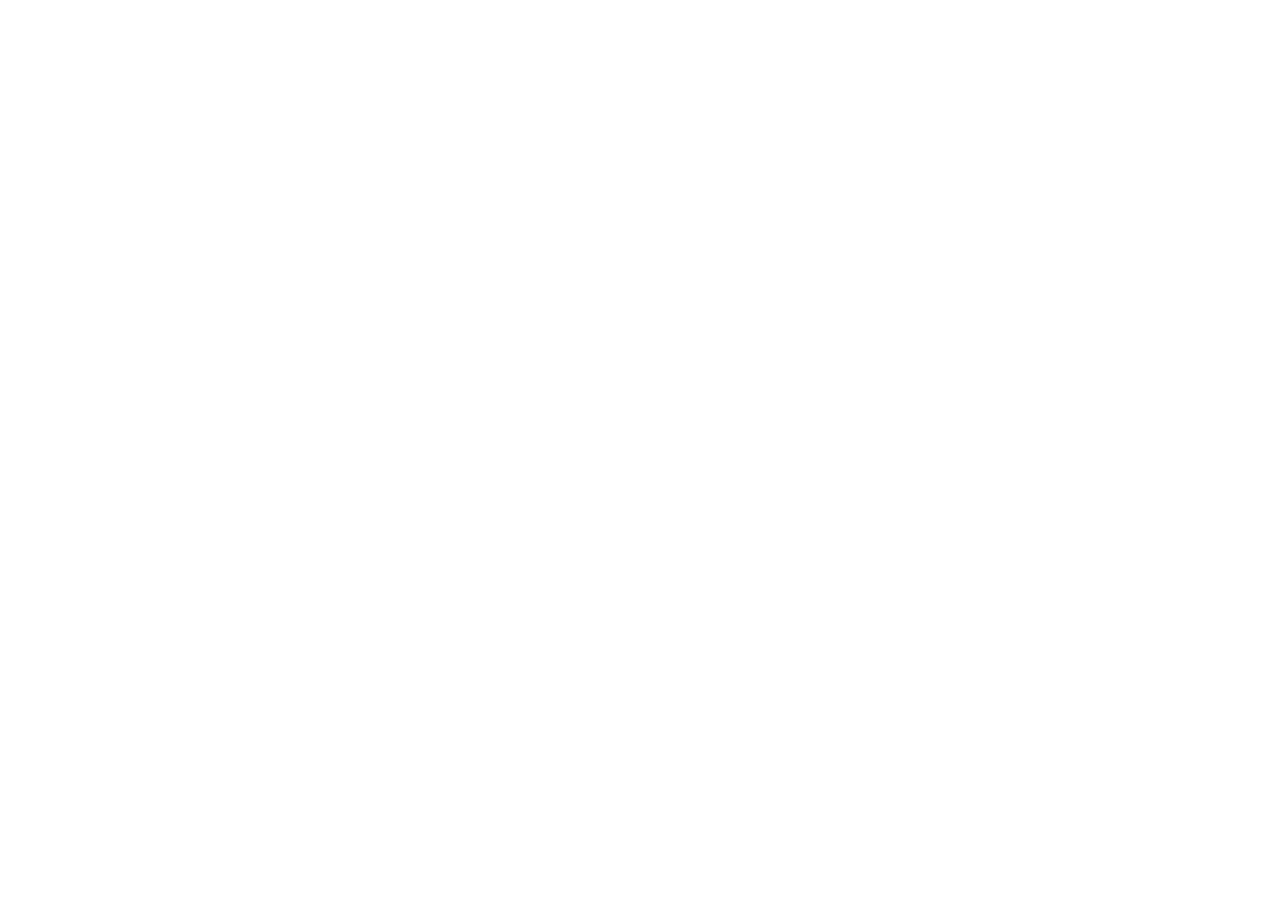
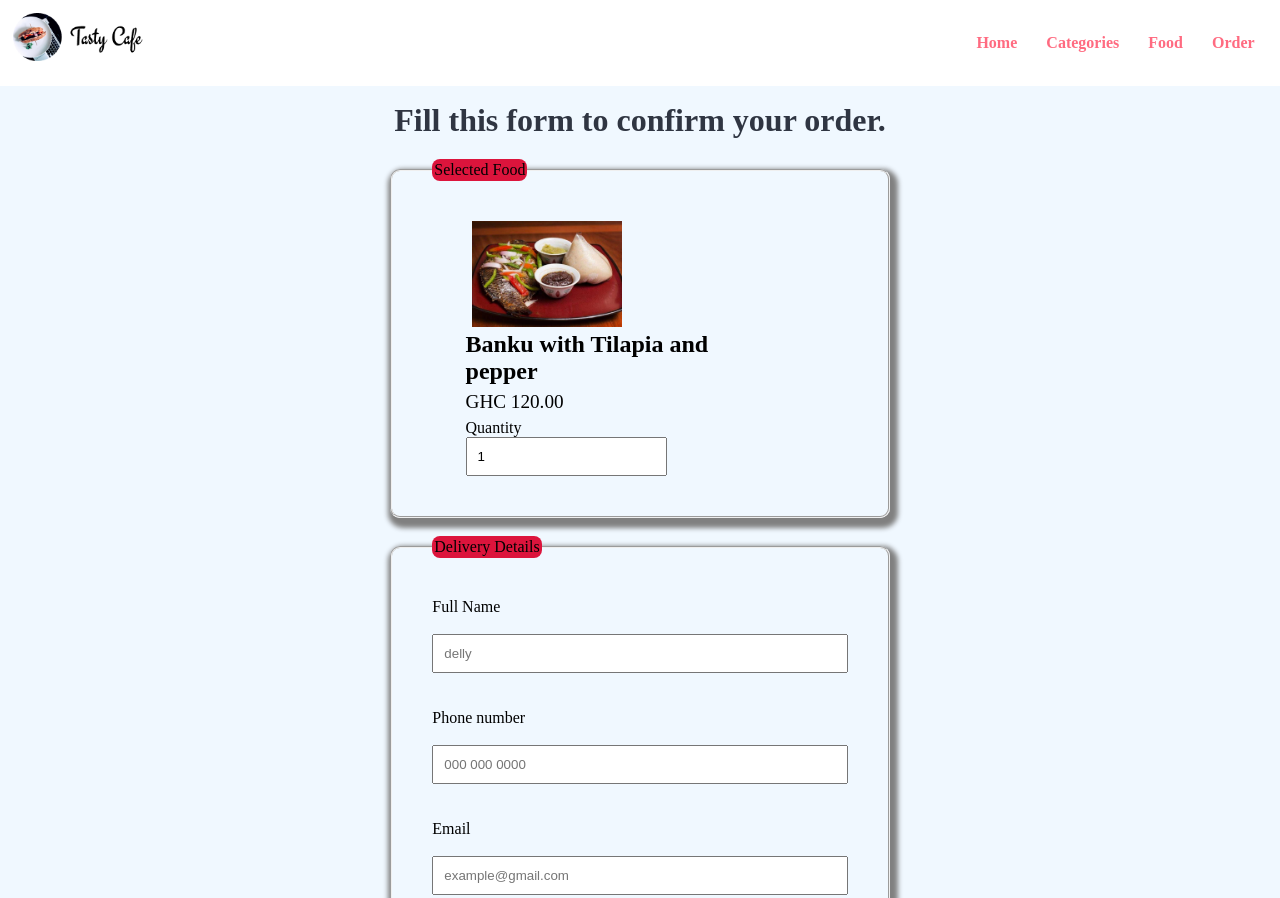
Before and after one commit to delightklutsey/Second-Project-jesi, a plain HTML site: page order.html in a window 1280 px wide. Shown: the top 898 px of the page. Before the commit the page ends 800 px from the top, so only its background shows below. Drawn offline with Linux system fonts and the light colour scheme.

Commit message:
End of Tuesday work

```diff
--- /dev/null
+++ b/banku.html
@@ -0,0 +1,63 @@
+<!DOCTYPE html>
+<html lang="en">
+<head>
+    <meta charset="UTF-8">
+    <meta name="viewport" content="width=device-width, initial-scale=1.0">
+    <title>Document</title>
+    <link rel="stylesheet" href="./style.css">
+</head>
+<body>
+     <!-- navbar section -->
+    <section class="navbar">
+        <div class="container">
+            <div class="logo">
+                <a href="#">
+                    <img src="./images/My_Logo.png" alt="" class="img-responsive img-curve"></a>
+            </div>
+
+               <div class="menu text-right">
+                <ul>
+                    <li><a href="index.html">Home</a></li>
+                    <li><a href="categories.html">Categories</a></li>
+                    <li><a href="food.html">Food</a></li>
+                    <li><a href="order.html">Order</a></li>
+                </ul>
+
+               </div>
+
+               <div class="clearfix"></div>
+        </div>
+    </section>
+    <!-- navbar section ends -->
+
+    <section class="food-menu">
+        <div class="container">
+            <h2 class="text-center">Banku Menu</h2>
+
+            <div class="food-menu-box">
+                <div class="food-menu-img">
+                    <img src="./images/banku.jpg" alt="" class="img-responsive img-curve" style="height: 80px;">
+                </div>
+                <div class="food-menu-desc">
+                    <h4>Banku with Tilapia and Pepper</h4>
+                    <p class="food-price">GHC 120.00</p>
+                    <p class="food-detail">Banku is swallow dishes made of a slightly fermented cooked mixture of maize and cassava doughs formed into single-serving balls, served with soup, okra stew or a pepper sauce with fish.</p>
+                    <a href="order.html" class="btn btn-primary">Order now</a>
+                </div>
+            </div>
+            <div class="food-menu-box">
+                <div class="food-menu-img">
+                    <img src="./images/banku2.jpg" alt="" class="img-responsive img-curve">
+                </div>
+                <div class="food-menu-desc">
+                    <h4>Banku with okro soup and meat</h4>
+                    <p class="food-price">GHC 80.00</p>
+                    <p class="food-detail">Banku is swallow dishes made of a slightly fermented cooked mixture of maize and cassava doughs formed into single-serving balls, served with soup, okra stew or a pepper sauce with fish.</p>
+                    <a href="order.html" class="btn btn-primary">Order now</a>
+                </div>
+            </div>
+            <div class="clearfix"></div>
+        </div>
+    </section>
+</body>
+</html>
--- /dev/null
+++ b/css/style.css
@@ -0,0 +1,32 @@
+.food-search{
+    background-image: none;
+    background-color:aliceblue
+
+}
+
+fieldset{
+    /* border: 1px solid black; */
+    padding: 4%;
+    margin: 2%;
+    width: 50%;
+    margin: auto;
+    display: flex;
+    flex-direction: column;
+    border-radius: 10px;
+    box-shadow: 3px 5px 5px 5px gray;
+
+}
+
+label {
+    display: block;
+    width:auto;
+
+  }
+  legend{
+    padding: 2px;
+    background-color: crimson;
+    border-radius: 8px;
+  }
+  input{
+    padding: 10px;
+  }
--- a/order.html
+++ b/order.html
@@ -0,0 +1,91 @@
+<!DOCTYPE html>
+<html lang="en">
+<head>
+    <meta charset="UTF-8">
+    <meta name="viewport" content="width=device-width, initial-scale=1.0">
+    <title>Order Page</title>
+    <link rel="stylesheet" href="./style.css">
+    <link rel="stylesheet" href="./css/style.css">
+</head>
+<body>
+
+    <!-- navbar section -->
+    <section class="navbar">
+        <div class="container">
+            <div class="logo">
+                <a href="#">
+                    <img src="./images/My_Logo.png" alt="" class="img-responsive img-curve"></a>
+            </div>
+
+               <div class="menu text-right">
+                <ul>
+                    <li><a href="index.html">Home</a></li>
+                    <li><a href="categories.html">Categories</a></li>
+                    <li><a href="food.html">Food</a></li>
+                    <li><a href="order.html">Order</a></li>
+                </ul>
+
+               </div>
+
+               <div class="clearfix"></div>
+        </div>
+    </section>
+    <!-- navbar section ends -->
+
+    <section class="food-search">
+        <div class="container">
+            <h2 class="text-center text-black">
+                Fill this form to confirm your order.
+            </h2>
+            <form action="#" class="order">
+                <fieldset>
+                    <legend>Selected Food</legend>
+                    <div class="food-menu-img">
+                        <img src="./images/banku.jpg" alt="" class="img-responsive" style="margin-left: 40px; width: 150px;">
+                    </div>
+
+                    <div class="food-menu-desc">
+                        <h3>Banku with Tilapia and pepper</h3>
+                        <p class="food-price">GHC 120.00 </p>
+                        <div class="order-label">Quantity</div>
+                        <input
+                        type="number"
+                         name="qty"
+                         class="input-responsive"
+                         value="1"
+                         required
+                         />
+                    </div>
+                </fieldset><br>
+
+                <fieldset>
+                    <legend>Delivery Details</legend>
+                    <label for="" class="order-label">Full Name</label>
+                    <br/>
+                    <input type="text" name="full-name"
+                    placeholder="delly">
+                    <br/> <br>
+
+                    <label for="" class="order-label">Phone number</label>
+                    <br>
+                    <input type="tel" name="contact"
+                    placeholder="000 000 0000">
+
+                    <br/><br>
+                    <label for="" class="order-label">Email</label>
+                    <br/>
+                    <input type="email" name="email"
+                    placeholder="example@gmail.com">
+
+                    <br><br>
+
+                    <label for="" class="order-label">Address</label>
+                    <textarea name="Address" id="" cols="30" rows="10"></textarea><br>
+
+                    <input type="submit" value="Confirm Order" class="btn btn-primary">
+                </fieldset>
+            </form>
+        </div>
+    </section>
+</body>
+</html>
--- a/style.css
+++ b/style.css
@@ -2,6 +2,7 @@
     margin: 0;
     padding: 0;
     box-sizing: border-box;
+
 }
 
 .container{
@@ -9,6 +10,11 @@
     margin: 0 auto;
     padding: 1%;
 
+}
+.navbar .container{
+    position:fixed;
+    background-color: white;
+    width: 100%;
 }
 
 .img-responsive{
@@ -68,6 +74,16 @@ h3{
 }
 
 /* come back later */
+
+.float-container{
+    position: relative;
+}
+
+.float-text{
+    position: absolute;
+    bottom: 50px;
+    left: 40%;
+}
 
 .logo{
     width: 15%;
@@ -174,7 +190,7 @@ h3{
     padding: 10px;
 }
 .footer{
-    background-color: #2f3542;
+    background-color: #ececec;
 }
 .footer p{
     color: white;
```
Also changed, not shown: categories.html (+81 -0 lines), index.html (+5 -5 lines), images/banku with gsoup.jpg (added), images/banku.jpg (added), images/banku2.jpg (added).
